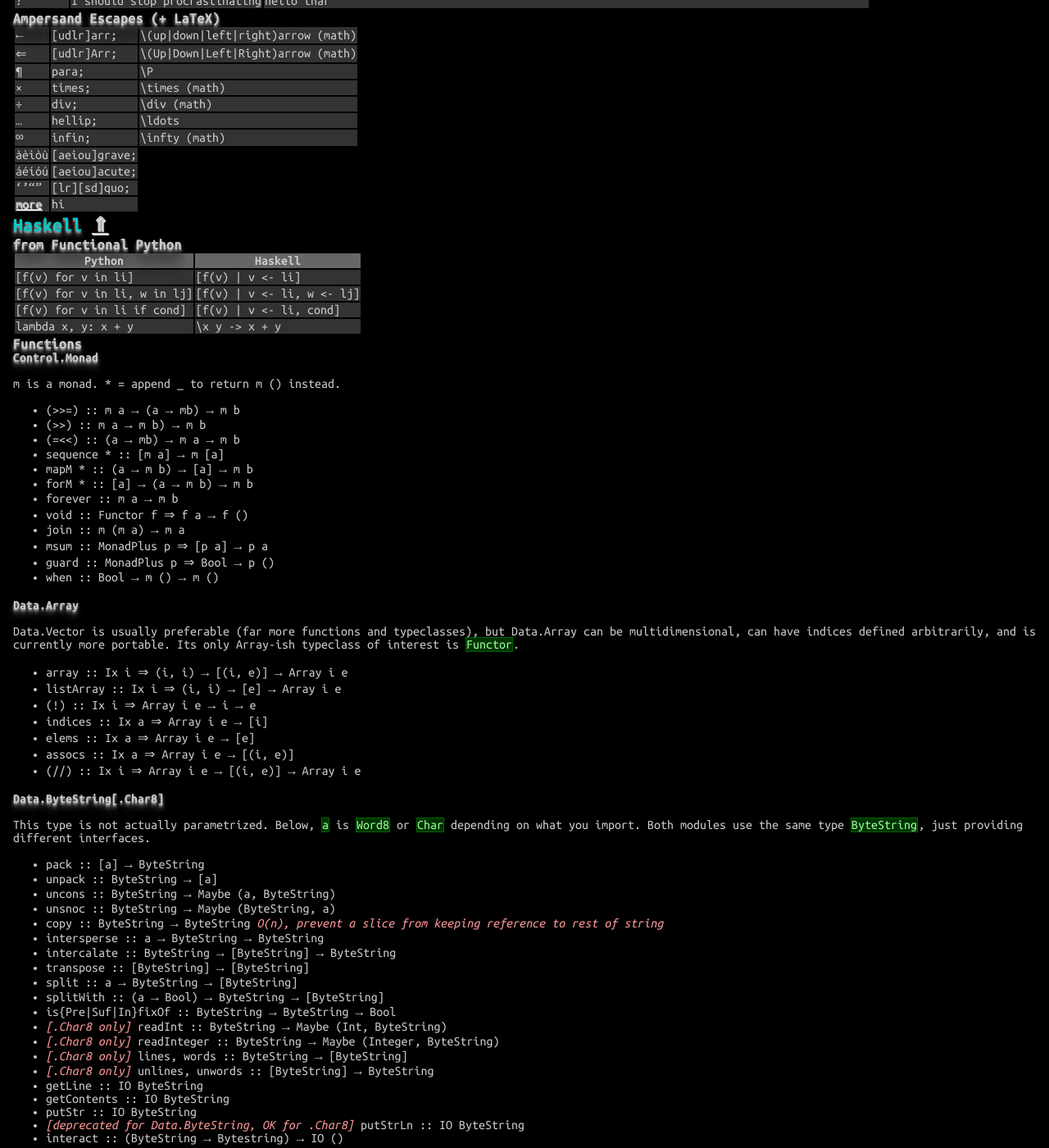
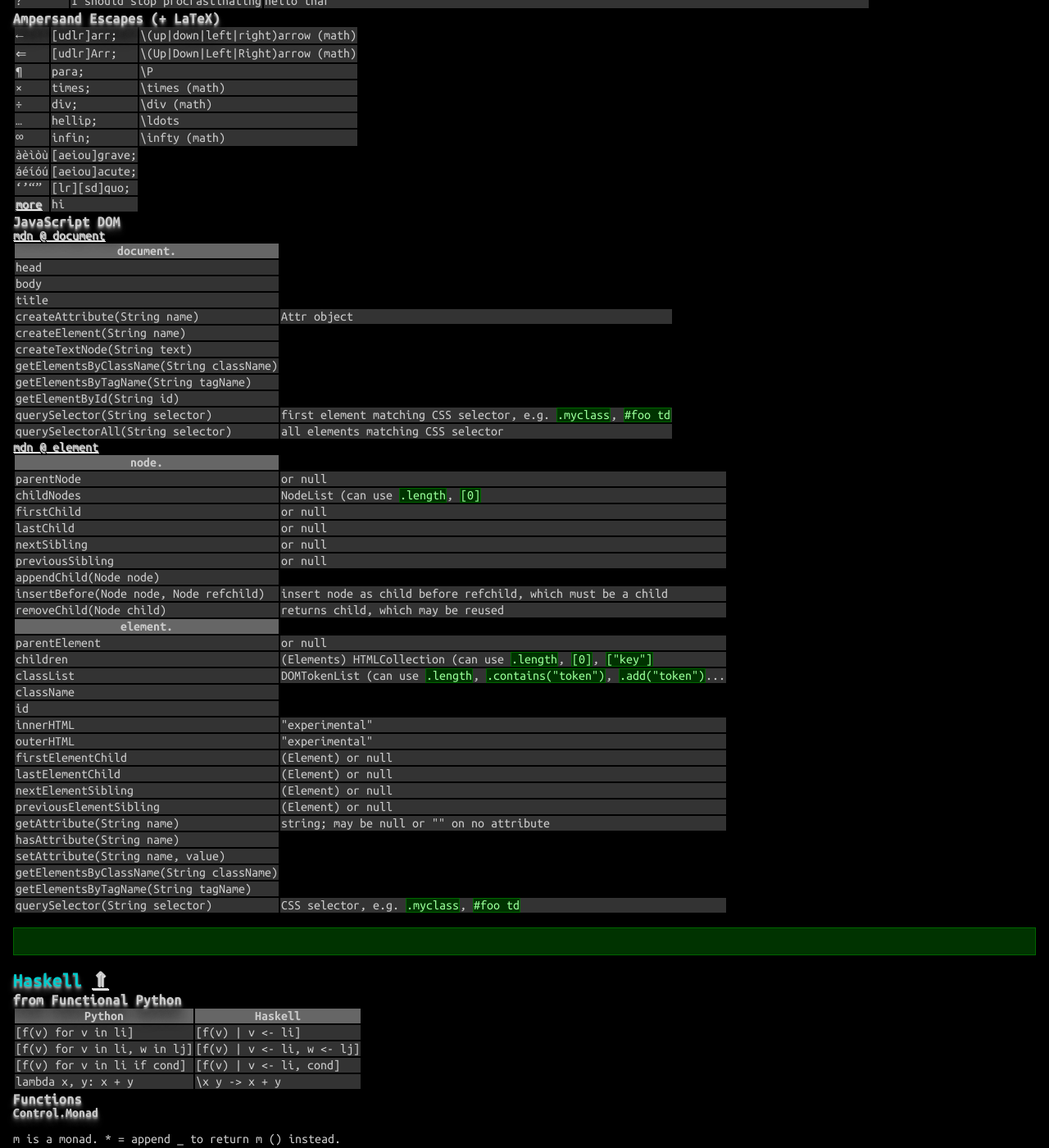
Before and after one commit to betaveros/betaveros.github.io, a Jekyll site: the page c/index.html, which Jekyll copies as it is, in a window 1280 px wide and 1400 px high, scrolled down 4069 px. Shown: the whole window at 82% size. Built offline with Jekyll 4.4.1, drawn with Linux system fonts in a browser that asks for light colours.

Commit message:
Cheat sheet: basic DOM properties and methods

```diff
--- a/c/index.html
+++ b/c/index.html
@@ -261,6 +261,56 @@ std::qsort(arr, n, sizeof(int), cmp);
 				<tr><td>&lsquo;&rsquo;&ldquo;&rdquo;</td><td>[lr][sd]quo;</td></tr>
 				<tr><td><a href="https://en.wikipedia.org/wiki/List_of_XML_and_HTML_character_entity_references">more</a></td><td>hi</td></tr>
 			</table>
+			<h3>JavaScript DOM</h3>
+			<a href="https://developer.mozilla.org/en-US/docs/Web/API/document">mdn @ document</a>
+			<table>
+				<tr><th>document.</th></tr>
+				<tr><td>head</td></tr>
+				<tr><td>body</td></tr>
+				<tr><td>title</td></tr>
+				<tr><td>createAttribute(String name)</td><td>Attr object</td></tr>
+				<tr><td>createElement(String name)</td></tr>
+				<tr><td>createTextNode(String text)</td></tr>
+				<tr><td>getElementsByClassName(String className)</td></tr>
+				<tr><td>getElementsByTagName(String tagName)</td></tr>
+				<tr><td>getElementById(String id)</td></tr>
+				<tr><td>querySelector(String selector)</td><td>first element matching CSS selector, e.g. <code>.myclass</code>, <code>#foo td</code></td></tr>
+				<tr><td>querySelectorAll(String selector)</td><td>all elements matching CSS selector</td></tr>
+			</table>
+			<a href="https://developer.mozilla.org/en-US/docs/Web/API/element">mdn @ element</a>
+			<table>
+				<tr><th>node.</th></tr>
+				<tr><td>parentNode</td><td>or null</td></tr>
+				<tr><td>childNodes</td><td>NodeList (can use <code>.length</code>, <code>[0]</code></td></tr>
+				<tr><td>firstChild</td><td>or null</td></tr>
+				<tr><td>lastChild</td><td>or null</td></tr>
+				<tr><td>nextSibling</td><td>or null</td></tr>
+				<tr><td>previousSibling</td><td>or null</td></tr>
+				<tr><td>appendChild(Node node)</td></tr>
+				<tr><td>insertBefore(Node node, Node refchild)</td><td>insert node as child before refchild, which must be a child</td></tr>
+				<tr><td>removeChild(Node child)</td><td>returns child, which may be reused</td></tr>
+				<tr><th>element.</th></tr>
+				<tr><td>parentElement</td><td>or null</td></tr>
+				<tr><td>children</td><td>(Elements) HTMLCollection (can use <code>.length</code>, <code>[0]</code>, <code>["key"]</code></td></tr>
+				<tr><td>classList</td><td>DOMTokenList (can use <code>.length</code>, <code>.contains("token")</code>, <code>.add("token")</code>...</td></tr>
+				<tr><td>className</td></tr>
+				<tr><td>id</td></tr>
+				<tr><td>innerHTML</td><td>"experimental"</td></tr>
+				<tr><td>outerHTML</td><td>"experimental"</td></tr>
+				<tr><td>firstElementChild</td><td>(Element) or null</td></tr>
+				<tr><td>lastElementChild</td><td>(Element) or null</td></tr>
+				<tr><td>nextElementSibling</td><td>(Element) or null</td></tr>
+				<tr><td>previousElementSibling</td><td>(Element) or null</td></tr>
+				<tr><td>getAttribute(String name)</td><td>string; may be null or "" on no attribute</td></tr>
+				<tr><td>hasAttribute(String name)</td></tr>
+				<tr><td>setAttribute(String name, value)</td></tr>
+				<tr><td>getElementsByClassName(String className)</td></tr>
+				<tr><td>getElementsByTagName(String tagName)</td></tr>
+				<tr><td>querySelector(String selector)</td><td>CSS selector, e.g. <code>.myclass</code>, <code>#foo td</code></td></tr>
+			</table>
+			<pre>
+
+			</pre>
 		</div>
 		<h2 id="haskell"><span class="toggle" onClick="toggle('haskellcont');return false">Haskell</span> <a href="#top">&uArr;</a></h2>
 		<div id="haskellcont">
```
